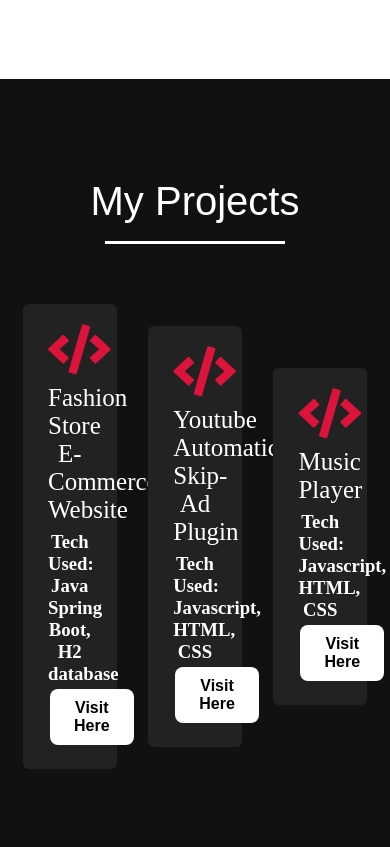
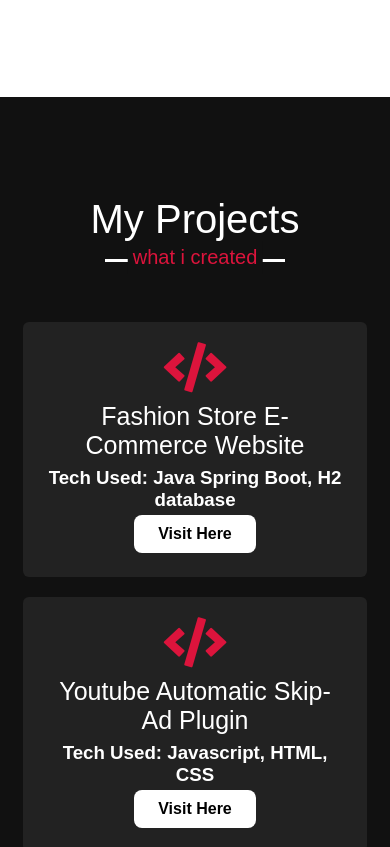
Before and after one commit to nidhiupreti99/portfolio, a plain HTML site: page index.html in a window 390 px wide. Shown: the part 2424-3271 px from the top of the page. Drawn offline with nearby package versions, Linux system fonts and the light colour scheme.

Commit message:
added responsiveness in projects section

```diff
--- a/style.css
+++ b/style.css
@@ -139,7 +139,7 @@ section .title::after{
     background: #fff;
     transform:translateX(-50%);
 }
-.about, .skills .projects .contact{
+.about, .skills, .projects, .contact{
     font-family: 'Poppins' , sans-serif;
 }
 section .title{
@@ -244,6 +244,7 @@ section .title::after{
 }
 
 .projects .title::after{
+    content: "what i created";
     background:#111;
 
 }
@@ -288,7 +289,7 @@ section .title::after{
 
 }
 .projects .projects-content .card:hover .box{
-    transform: scale(1.05)
+    transform: scale(1.05);
 }
 
 .projects .projects-content .card i{
@@ -523,6 +524,11 @@ html {
         flex:100%;
 
     }
+    .projects .projects-content .card{
+        width: calc(50%-10px);
+        margin-bottom: 20px;
+
+    }
 
 }
 
@@ -542,6 +548,11 @@ html {
         font-size:20px;
 
     }
+    .projects .projects-content .card{
+        width: 100%;
+        margin-bottom: 20px;
+
+    }
 
 
 }
@@ -556,4 +567,6 @@ html {
 
     }
 
+
+
 }
```
